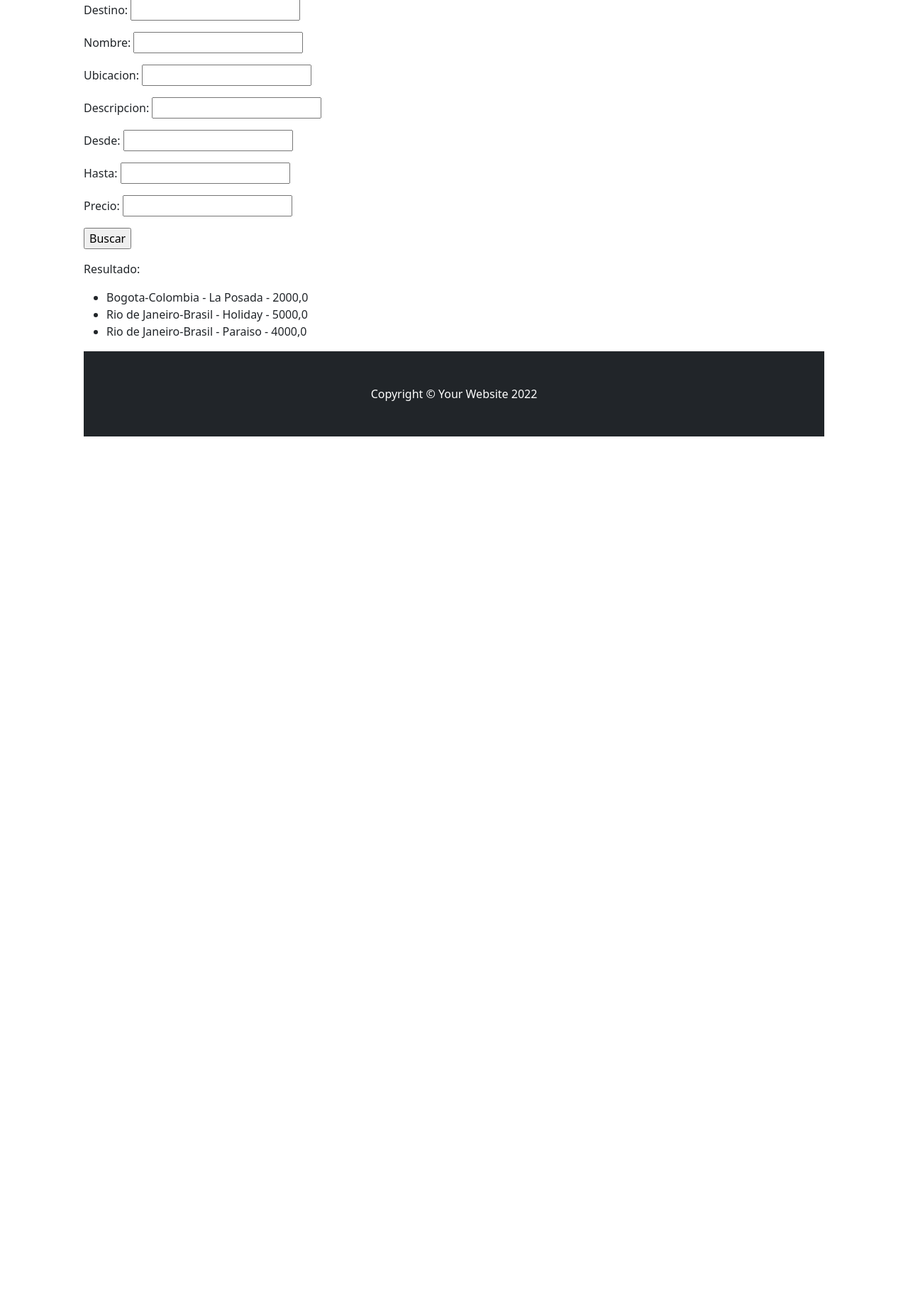
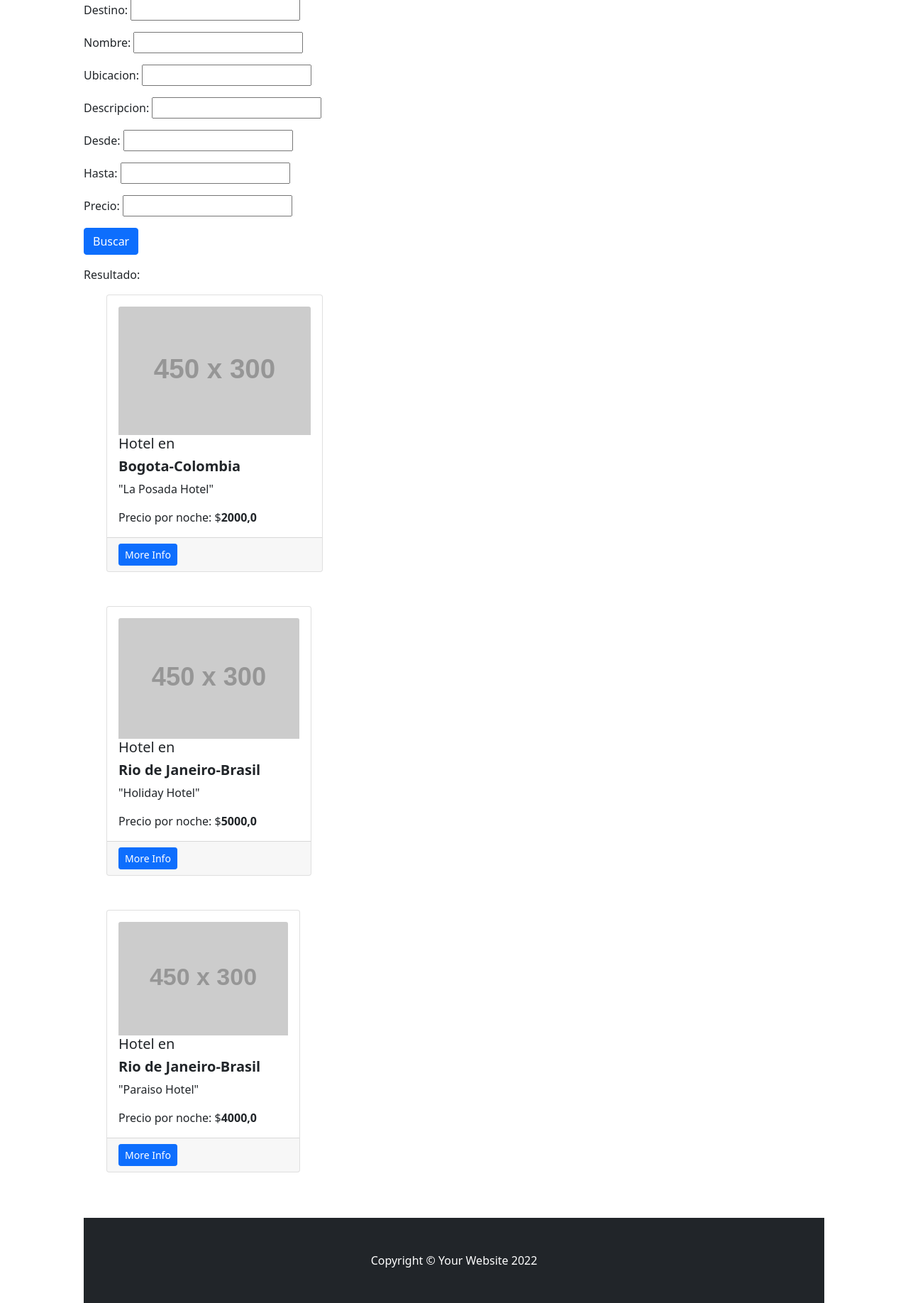
Before and after one commit to MartinCapocasale/ProyectoViajes, a Django app: template ProyectoViajes/ProyectoViajesApp/templates/ProyectoViajesApp/buscar_ubicacion_hotel.html in a window 1280 px wide. Shown: the part 461-2297 px from the top of the page at 71% size. Before the commit the page ends 1076 px from the top, so only its background shows below. Run offline with Django 4.2, Linux system fonts and the light colour scheme; the template is opened without the code that fills it: values that come from a table or form of the project are taken from there, others are empty; data comes from the database, SQL or seed files in the repository; grey boxes labelled with a size stand in for pictures from a placeholder-image service; some libraries are stand-ins or nearby versions.

Commit message:
se modifica la busqueda de hoteles.html

```diff
--- a/ProyectoViajes/ProyectoViajesApp/templates/ProyectoViajesApp/buscar_ubicacion_hotel.html
+++ b/ProyectoViajes/ProyectoViajesApp/templates/ProyectoViajesApp/buscar_ubicacion_hotel.html
@@ -19,14 +19,27 @@ Hoteles - Busqueda
             {% csrf_token %}
             <p> Destino: <input type="text" name="ubicacion" id=""> </p>
             {{form.as_p}}
-            <input type="Submit" value = "Buscar">
+            <input class="btn btn-primary"  type="Submit" value = "Buscar">
 
         </form>
     </p>
 
     <p>Resultado:</p>
-    <ul>{%for resultado in hoteles%}
-        <li>{{resultado.ubicacion}} - {{resultado.nombre}} - {{resultado.precio}}</li>
+    <ul>
+        {%for hotel in hoteles%}
+        <div class="row gx-4 gx-lg-5">
+            <div class="col-md-4 mb-5">
+                <div class="card h-100">
+                    <div class="card-body">
+                        <!-- Product image-->
+                        <img class="card-img-top" src="https://dummyimage.com/450x300/dee2e6/6c757d.jpg" alt="..." />
+                        <h5 class="card-title">Hotel en <h5><b>{{hotel.ubicacion}}</b></h5>
+                        <p class="card-text">"{{hotel.nombre}} Hotel"</p>
+                        <p class="card-text">Precio por noche: $<b>{{hotel.precio}}</b></p>
+                    </div>
+                <div class="card-footer"><a class="btn btn-primary btn-sm" href="#!">More Info</a></div>
+            </div>
+        </div>
         {%endfor%}
     </ul>
 {%endblock%}
--- a/ProyectoViajes/ProyectoViajesApp/templates/ProyectoViajesApp/formulario_hotel.html
+++ b/ProyectoViajes/ProyectoViajesApp/templates/ProyectoViajesApp/formulario_hotel.html
@@ -13,11 +13,11 @@
 {% endblock %}</a>
 
 {%block ContenidoPagina%}
-<h2>Crea un Hotel Nuevo</h2>
+<h2>Crea un Hotel Nuevo:</h2>
 <form action="" method = "post">
     {% csrf_token %}
     {{form.as_p}}
-    <input type="Submit" value = "Crear Hotel">
+    <input class="btn btn-primary"  type="Submit" value = "Crear Hotel">
 </form>
 
 {%endblock%}
```
